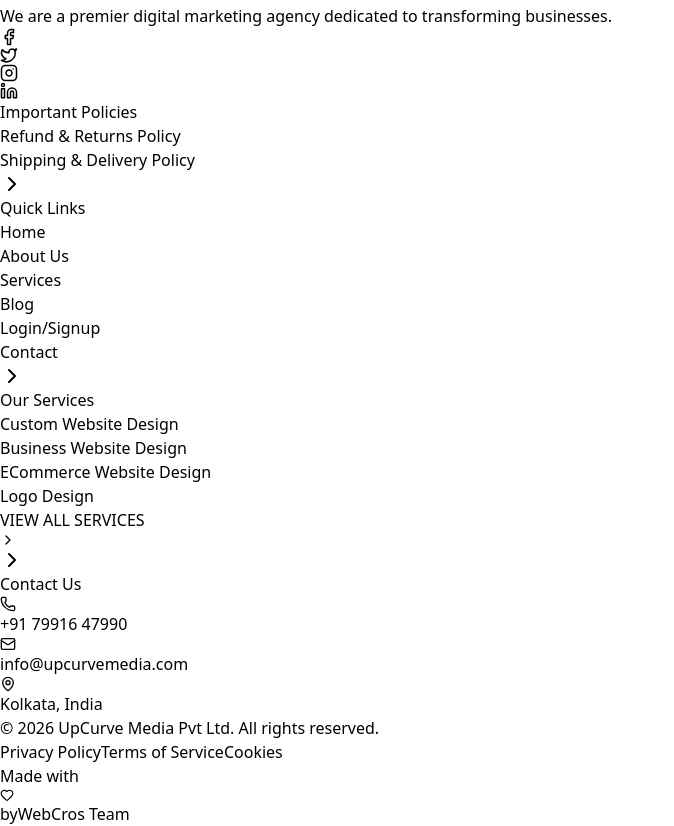
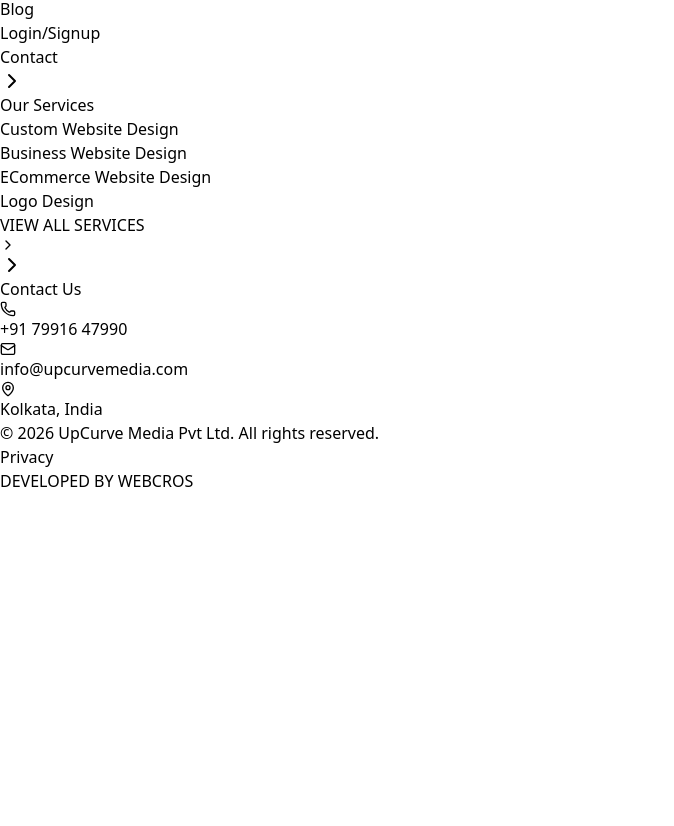
Before and after one commit to NavinTiwari767/UPCURVE, a React (Vite) app: page / in a window 1280 px wide. Shown: the part 6866-7692 px from the top of the page, without its empty margins (0-674 px from the left). After the commit the page ends 7359 px from the top, so only its background shows below. Built offline with nearby package versions, Linux system fonts and the light colour scheme.

Commit message:
All update

```diff
--- a/src/Components/Admin/Admin.jsx
+++ b/src/Components/Admin/Admin.jsx
@@ -109,14 +109,7 @@
       color: "text-green-600",
       bgColor: "bg-green-50",
     },
-    {
-      label: "Analytics",
-      icon: BarChart3,
-      path: "#",
-      color: "text-slate-400",
-      bgColor: "bg-slate-50",
-      disabled: true,
-    },
+
   ];
 
   const isActive = (path) => {
--- a/src/Components/Footer.jsx
+++ b/src/Components/Footer.jsx
@@ -39,54 +39,6 @@
     { icon: Twitter, href: '#', label: 'Twitter' },
     { icon: Instagram, href: '#', label: 'Instagram' },
     { icon: Linkedin, href: '#', label: 'LinkedIn' }
-  ];
-
-  // Policy links that navigate to /policy with hash
-  const policyLinks = [
-    {
-      name: 'Privacy Policy',
-      href: '/policy#privacy',
-      onClick: () => {
-        window.scrollTo(0, 0);
-        navigate('/policy#privacy');
-      }
-    },
-    {
-      name: 'Terms of Service',
-      href: '/policy#terms',
-      onClick: () => {
-        window.scrollTo(0, 0);
-        navigate('/policy#terms');
-      }
-    },
-    {
-      name: 'Cookies',
-      href: '/policy#cookies',
-      onClick: () => {
-        window.scrollTo(0, 0);
-        navigate('/policy#cookies');
-      }
-    }
-  ];
-
-  // Additional policy links for bottom section
-  const additionalPolicyLinks = [
-    {
-      name: 'Refund & Returns Policy',
-      href: '/policy#refund',
-      onClick: () => {
-        window.scrollTo(0, 0);
-        navigate('/policy#refund');
-      }
-    },
-    {
-      name: 'Shipping & Delivery Policy',
-      href: '/policy#shipping',
-      onClick: () => {
-        window.scrollTo(0, 0);
-        navigate('/policy#shipping');
-      }
-    }
   ];
 
   // Services with specific routes
@@ -160,6 +112,11 @@
     window.scrollTo({ top: 0, behavior: 'smooth' });
   };
 
+  const handlePrivacyClick = () => {
+    window.scrollTo(0, 0);
+    navigate('/policy#privacy');
+  };
+
   return (
     <div className="w-full overflow-hidden">
       <footer className="bg-gradient-to-br from-white via-purple-50 to-blue-50 pt-16 pb-8 px-4 border-t border-purple-200">
@@ -198,11 +155,9 @@
                     </button>
                   </div>
                   <p className="text-slate-600 text-sm mt-4">
-                    By subscribing, you agree to our <span
-                      onClick={() => {
-                        handleScrollToTop();
-                        navigate('/policy#privacy');
-                      }}
+                    By subscribing, you agree to our{' '}
+                    <span
+                      onClick={handlePrivacyClick}
                       className="text-purple-600 hover:text-purple-700 cursor-pointer font-medium"
                     >
                       Privacy Policy
@@ -251,30 +206,6 @@
                     </a>
                   );
                 })}
-              </div>
-
-              {/* Additional Policy Links */}
-              <div className="mt-8 pt-6 border-t border-purple-200">
-                <h4 className="text-sm font-semibold text-slate-700 mb-3">Important Policies</h4>
-                <div className="space-y-2">
-                  {additionalPolicyLinks.map((policy, i) => (
-                    <div
-                      key={i}
-                      className={`text-sm transform transition-all duration-500 ${
-                        isVisible[1] ? 'opacity-100 translate-x-0' : 'opacity-0 -translate-x-5'
-                      }`}
-                      style={{ transitionDelay: isVisible[1] ? `${i * 100 + 400}ms` : '0ms' }}
-                    >
-                      <button
-                        onClick={policy.onClick}
-                        className="text-slate-600 hover:text-purple-600 transition-colors flex items-center gap-2 group w-full text-left"
-                      >
-                        <span className="w-1.5 h-1.5 bg-purple-400 rounded-full opacity-0 group-hover:opacity-100 transition-opacity"></span>
-                        <span className="group-hover:translate-x-1 transition-transform">{policy.name}</span>
-                      </button>
-                    </div>
-                  ))}
-                </div>
               </div>
             </div>
 
@@ -398,7 +329,7 @@
             </div>
           </div>
 
-          {/* Bottom Section with Floating Animation */}
+          {/* Bottom Section - Left: Copyright, Right: Privacy and Developed by WebCros */}
           <div
             data-animate
             data-index="5"
@@ -408,8 +339,8 @@
                 : 'opacity-0 translate-y-10'
             }`}
           >
-            <div className="flex flex-col md:flex-row justify-between items-center gap-6">
-              {/* Copyright */}
+            <div className="flex flex-col md:flex-row justify-between items-center gap-4">
+              {/* Left Side - Copyright */}
               <div className={`transform transition-all duration-700 ${
                 isVisible[5] ? 'opacity-100 scale-100' : 'opacity-0 scale-90'
               }`}>
@@ -418,37 +349,31 @@
                 </p>
               </div>
 
-              {/* Policy Links Only */}
-              <div className={`flex items-center gap-4 text-sm transform transition-all duration-700 delay-100 ${
+              {/* Right Side - Privacy and Developed by WebCros */}
+              <div className={`flex items-center gap-6 text-sm transform transition-all duration-700 delay-100 ${
                 isVisible[5] ? 'opacity-100 translate-x-0' : 'opacity-0 translate-x-10'
               }`}>
-                {policyLinks.map((item, i) => (
-                  <button
-                    key={i}
-                    onClick={item.onClick}
-                    className="text-slate-600 hover:text-purple-600 transition-colors relative after:content-[''] after:absolute after:bottom-0 after:left-0 after:w-0 after:h-0.5 after:bg-purple-500 after:transition-all after:duration-300 hover:after:w-full"
+                {/* Privacy Button */}
+                <button
+                  onClick={handlePrivacyClick}
+                  className="text-slate-600 hover:text-purple-600 transition-colors font-medium uppercase tracking-wider"
+                >
+                  Privacy
+                </button>
+
+                {/* Developed by WebCros */}
+                <div className="text-slate-600">
+                  <span>DEVELOPED BY </span>
+                  <a
+                    href="https://www.webcros.in/"
+                    target="_blank"
+                    rel="noopener noreferrer"
+                    className="font-semibold text-purple-600 hover:text-purple-700 transition-colors"
                   >
-                    {item.name}
-                  </button>
-                ))}
+                    WEBCROS
+                  </a>
+                </div>
               </div>
-            </div>
-
-            {/* Made with love - Floating Animation */}
-            <div
-              className={`text-center mt-8 text-sm text-slate-600 flex justify-center items-center gap-2 transform transition-all duration-1000 delay-700 ${
-                isVisible[5] ? 'opacity-100 translate-y-0' : 'opacity-0 translate-y-10'
-              }`}
-            >
-              <span>Made with</span>
-              <Heart size={14} className="text-pink-500 fill-pink-500 animate-heartbeat" />
-              <span>by</span>
-              <button
-                onClick={handleScrollToTop}
-                className="font-semibold text-purple-600 hover:text-purple-700 transition-colors"
-              >
-                WebCros Team
-              </button>
             </div>
           </div>
         </div>
```
Also changed, not shown: src/Components/Pages/Services.jsx (+17 -33 lines), src/assets/upCurve.jpeg.
